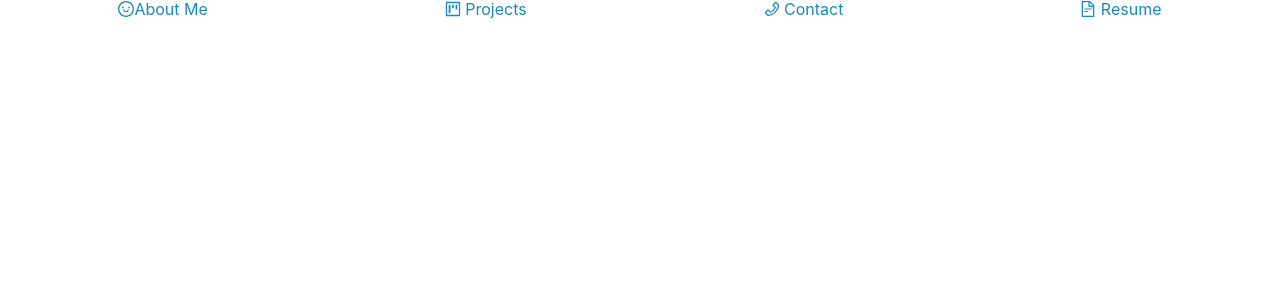
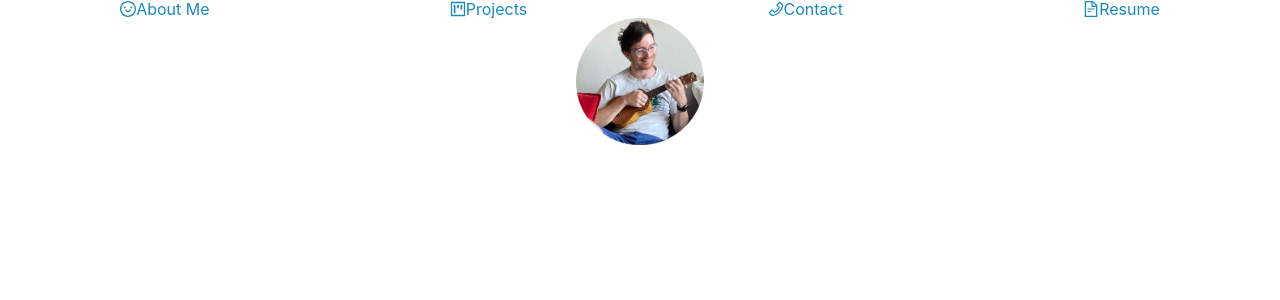
Before and after one commit to Anguswaffle/react-portfolio, a React (Create React App) app: page / in a window 1280 px wide. Shown: the top 300 px of the page. Built offline with nearby package versions, Linux system fonts and the light colour scheme.

Commit message:
adding pic

```diff
--- a/src/components/header/Header.js
+++ b/src/components/header/Header.js
@@ -1,10 +1,13 @@
+import './header.css'
 import Navbar from "../navbar/Navbar"
+import ProfilePic from '../../assets/portfolio-pic.png'
 
 export default function Header() {
 
   return (
-    <div>
+    <div className="flex-column">
       <Navbar />
+      <img alt={'Aidan playing the ukulele while smiling'} src={ProfilePic}/>
     </div>
   )
 }
--- /dev/null
+++ b/src/components/header/header.css
@@ -0,0 +1,4 @@
+img {
+  width: 10%;
+  align-self: center;
+}
--- a/src/components/navbar/Navbar.js
+++ b/src/components/navbar/Navbar.js
@@ -5,13 +5,23 @@ import { SmileOutlined, ProjectOutlined, PhoneOutlined, FileTextOutlined } from
 export default function Navbar() {
 
   return (
-    // <div className="display-flex justify-flex-end">
-      <nav className="display-flex justify-space-around">
-        <NavLink to='/'><SmileOutlined />About Me</NavLink>
-        <NavLink to='/projects'><ProjectOutlined /> Projects</NavLink>
-        <NavLink to='/contact'><PhoneOutlined /> Contact</NavLink>
-        <NavLink to='/resume'><FileTextOutlined /> Resume</NavLink>
-      </nav>
-    // </div>
+    <nav className="display-flex justify-space-around">
+      <NavLink to='/'>
+        <SmileOutlined />
+        About Me
+      </NavLink>
+      <NavLink to='/projects'>
+        <ProjectOutlined />
+        Projects
+      </NavLink>
+      <NavLink to='/contact'>
+        <PhoneOutlined />
+        Contact
+      </NavLink>
+      <NavLink to='/resume'>
+        <FileTextOutlined />
+        Resume
+      </NavLink>
+    </nav>
   );
 }
```
Also changed, not shown: src/assets/portfolio-pic.png (added), 1 other file (tests, documents, lock files or other folders).
